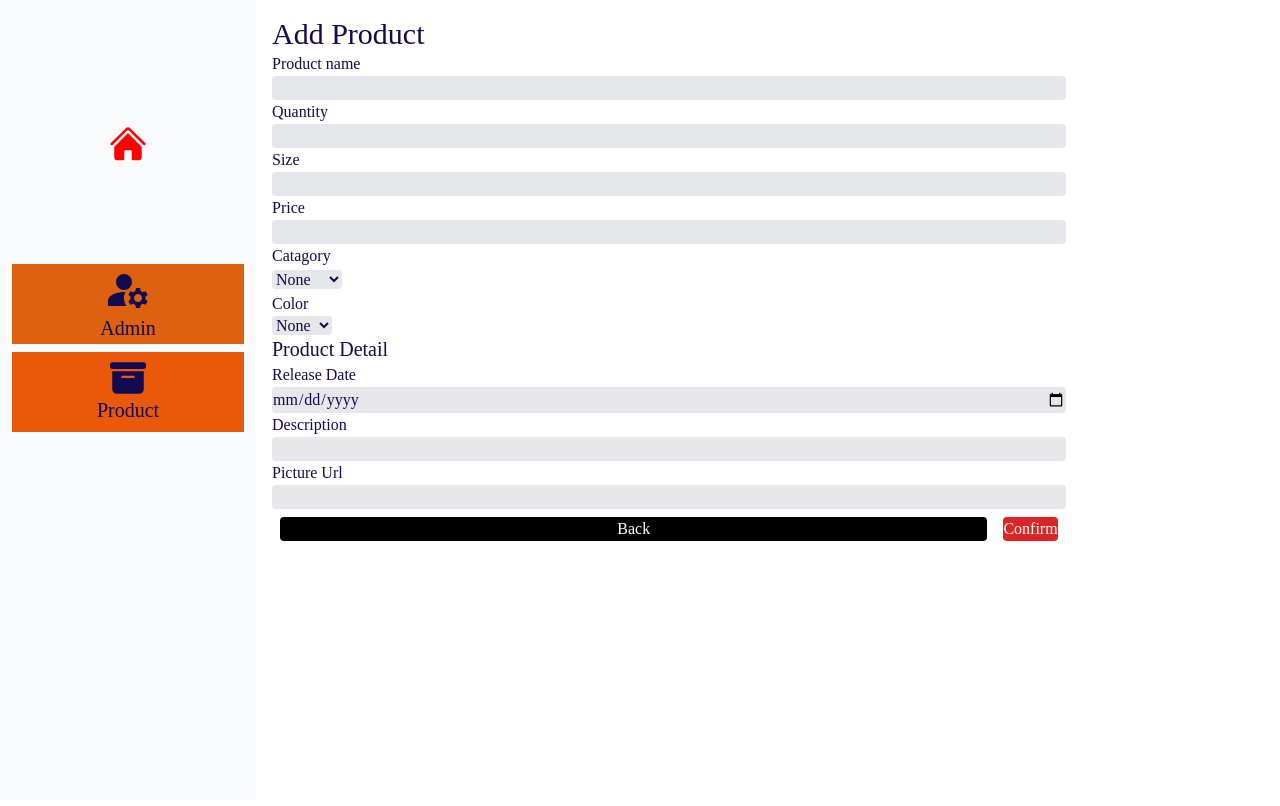
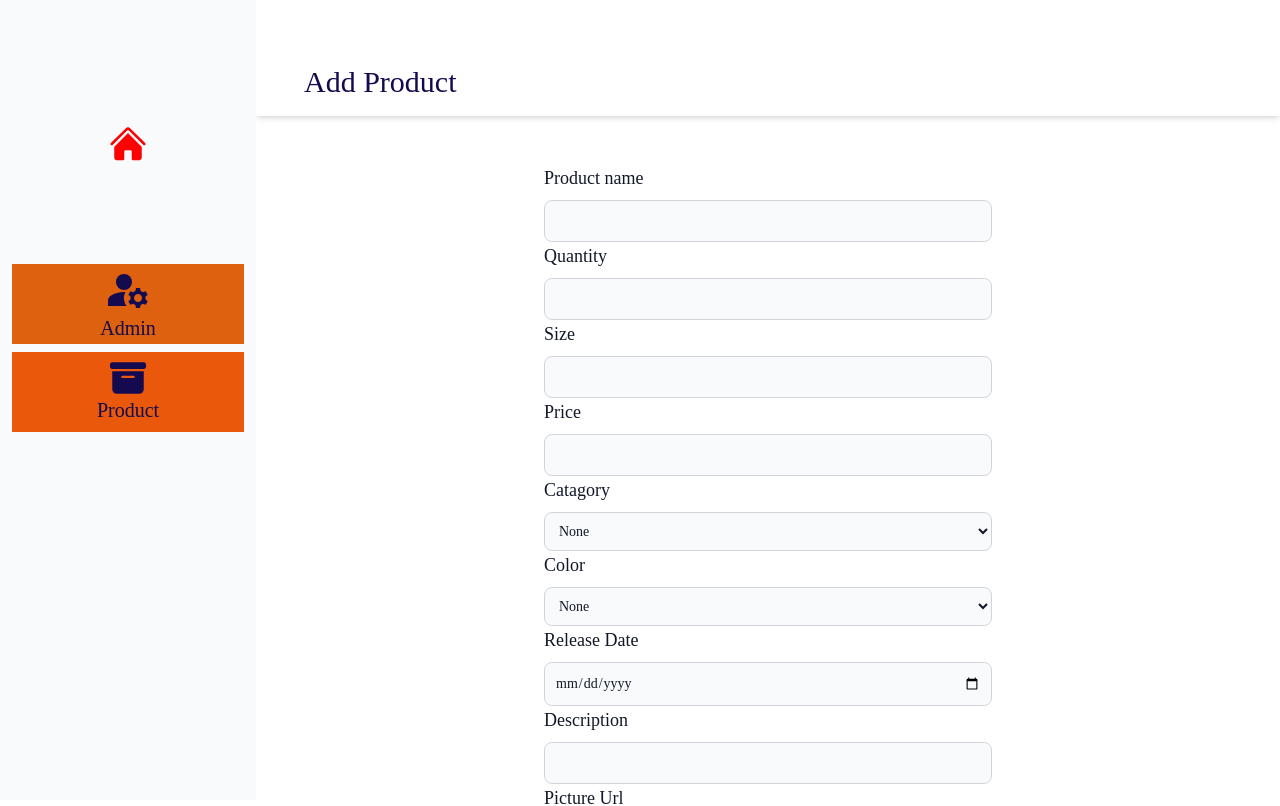
Before and after one commit to popolin47/Webprog_project, a React (Create React App) app in the folder stocky/: page /AddProduct in a window 1280 px wide. Shown: the top 806 px of the page. Built offline with nearby package versions, Linux system fonts and the light colour scheme.

Commit message:
search product 18/04/2024

```diff
--- a/stocky/src/AddProduct.jsx
+++ b/stocky/src/AddProduct.jsx
@@ -17,7 +17,7 @@ const AddProduct = () => {
         pic:'',
         Size: '',
         ReDate:'',
-        Catagory:'',
+        Category:'',
         color:'',
     });
 
@@ -61,30 +61,42 @@ const AddProduct = () => {
 
 
     return(
-        <div class="p-4 sm:ml-64">
         <div>
-                <h1 class='text-3xl'>Add Product</h1>
+            <div className="p-4 sm:ml-64 shadow-md ">
+              <div className="px-8">
+                <h1 class='text-3xl pt-12 '>Add Product</h1>
+              </div>
             </div>
 
-            <div className='infoadd'>
+            <form className='p-72 sm:ml-64 pt-12 items-center' onSubmit={handleSubmit}>
 
-                <p id='ProName'>Product name</p>
-                <input type="text" onChange={handleInsery} name='P_name' class='w-4/5 bg-gray-200 border-none rounded'/>
+                <label id='ProName' className="block mb-2 text-lg font-medium text-gray-900 dark:text-white">Product name</label>
+                <input type="text" onChange={handleInsery} name='P_name' class='bg-gray-50 border border-gray-300 text-gray-900 text-sm rounded-lg
+                  focus:ring-blue-500 focus:border-blue-500 block w-full p-2.5 dark:bg-gray-700 dark:border-gray-600 dark:placeholder-gray-400 dark:text-white
+                  dark:focus:ring-blue-500 dark:focus:border-blue-500' required/>
 
-                <p id='quantity'>Quantity</p>
-                <input type="number" onChange={handleInsery} name='quantity' class='w-4/5 bg-gray-200 border-none rounded'/>
+                <label id='quantity' className="block mb-2 text-lg font-medium text-gray-900 dark:text-white">Quantity</label>
+                <input type="number" onChange={handleInsery} name='quantity' class='bg-gray-50 border border-gray-300 text-gray-900 text-sm rounded-lg
+                  focus:ring-blue-500 focus:border-blue-500 block w-full p-2.5 dark:bg-gray-700 dark:border-gray-600 dark:placeholder-gray-400 dark:text-white
+                  dark:focus:ring-blue-500 dark:focus:border-blue-500' required/>
 
-                <p id='Size'>Size</p>
-                <input type="text" onChange={handleInsery} name='Size' class='w-4/5 bg-gray-200 border-none rounded'/>
+                <label id='Size' className="block mb-2 text-lg font-medium text-gray-900 dark:text-white">Size</label>
+                <input type="text" onChange={handleInsery} name='Size' class='bg-gray-50 border border-gray-300 text-gray-900 text-sm rounded-lg
+                  focus:ring-blue-500 focus:border-blue-500 block w-full p-2.5 dark:bg-gray-700 dark:border-gray-600 dark:placeholder-gray-400 dark:text-white
+                  dark:focus:ring-blue-500 dark:focus:border-blue-500' required/>
 
-                <p id='price'>Price</p>
-                <input type="text" onChange={handleInsery} name='Price' class='w-4/5 bg-gray-200 border-none rounded'/>
+                <label id='price' className="block mb-2 text-lg font-medium text-gray-900 dark:text-white">Price</label>
+                <input type="text" onChange={handleInsery} name='Price' class='bg-gray-50 border border-gray-300 text-gray-900 text-sm rounded-lg
+                  focus:ring-blue-500 focus:border-blue-500 block w-full p-2.5 dark:bg-gray-700 dark:border-gray-600 dark:placeholder-gray-400 dark:text-white
+                  dark:focus:ring-blue-500 dark:focus:border-blue-500' required/>
 
-                <p id='coll'>Catagory</p>
+                <label id='coll' className="block mb-2 text-lg font-medium text-gray-900 dark:text-white">Catagory</label>
                 <select
-                name='Catagory'
+                  name='Category'
                   onChange={handleInsery}
-                class='border-none rounded bg-gray-200'
+                  class='bg-gray-50 border border-gray-300 text-gray-900 text-sm rounded-lg
+                  focus:ring-blue-500 focus:border-blue-500 block w-full p-2.5 dark:bg-gray-700 dark:border-gray-600 dark:placeholder-gray-400 dark:text-white
+                  dark:focus:ring-blue-500 dark:focus:border-blue-500' required
                 >
                     {collection.map((ColOption) => (
                         <option key={ColOption} value={ColOption}>
@@ -93,13 +105,15 @@ const AddProduct = () => {
                     ))}
                 </select>
 
-                <p>Color</p>
-                <label className='flex flex-nowrap gap-0.5'>
+                <label className="block mb-2 text-lg font-medium text-gray-900 dark:text-white">Color</label>
+                <label>
                     <select
                       name="color"
                       value={product.productColor}
                       onChange={handleInsery}
-                        className='border-none rounded bg-gray-200'>
+                      class='bg-gray-50 border border-gray-300 text-gray-900 text-sm rounded-lg
+                      focus:ring-blue-500 focus:border-blue-500 block w-full p-2.5 dark:bg-gray-700 dark:border-gray-600 dark:placeholder-gray-400 dark:text-white
+                      dark:focus:ring-blue-500 dark:focus:border-blue-500' required>
                         {colorOptions.map((color) => (
                             <option key={color} value={color}>
                                 {color}
@@ -108,27 +122,32 @@ const AddProduct = () => {
                     </select>
                 </label>
 
-                <h3 class='text-xl'>Product Detail</h3>
+                <label id='Release Date' className="block mb-2 text-lg font-medium text-gray-900 dark:text-white">Release Date</label>
+                <input type="date" onChange={handleInsery} name='ReDate' class='bg-gray-50 border border-gray-300 text-gray-900 text-sm rounded-lg
+                    focus:ring-blue-500 focus:border-blue-500 block w-full p-2.5 dark:bg-gray-700 dark:border-gray-600 dark:placeholder-gray-400 dark:text-white
+                    dark:focus:ring-blue-500 dark:focus:border-blue-500' required/>
 
-                <p id='Release Date'>Release Date</p>
-                <input type="date" onChange={handleInsery} name='ReDate' class='w-4/5 bg-gray-200 border-none rounded' placeholder="Select date"/>
+                <p id='Des' className="block mb-2 text-lg font-medium text-gray-900 dark:text-white">Description</p>
+                <input type="text" onChange={handleInsery} name='Description' class='bg-gray-50 border border-gray-300 text-gray-900 text-sm rounded-lg
+                    focus:ring-blue-500 focus:border-blue-500 block w-full p-2.5 dark:bg-gray-700 dark:border-gray-600 dark:placeholder-gray-400 dark:text-white
+                    dark:focus:ring-blue-500 dark:focus:border-blue-500' required/>
 
-                <p id='Des'>Description</p>
-                <input type="text" onChange={handleInsery} name='Description' class='w-4/5 bg-gray-200 border-none rounded'/>
+                <p id='PicUrl' className="block mb-2 text-lg font-medium text-gray-900 dark:text-white">Picture Url</p>
+                <input type="number" onChange={handleInsery} name='Pic' class='bg-gray-50 border border-gray-300 text-gray-900 text-sm rounded-lg
+                    focus:ring-blue-500 focus:border-blue-500 block w-full p-2.5 dark:bg-gray-700 dark:border-gray-600 dark:placeholder-gray-400 dark:text-white
+                    dark:focus:ring-blue-500 dark:focus:border-blue-500' required/>
 
-                <p id='PicUrl'>Picture Url</p>
-                <input type="number" onChange={handleInsery} name='Pic' class='w-4/5 bg-gray-200 border-none rounded'/>
+                <button className="bg-slate-950 ml-5 hover:bg-red-700 text-white py-2 px-4 rounded mt-5" onClick={() => history.push('/productmanage')}>
+                  Back
+                </button>
 
-            </div>
-
-            <div className='flex ml-100 w-4/5 justify-end'>
-                <button className='flex-1 m-2 border-none rounded bg-black text-white' onClick={() => history.push('/productmanage')}>Back</button>
-                <form onSubmit={handleSubmit}>
-                    <button type='submit' value="Submit" className='flex-1 m-2 border-none rounded bg-red-600 text-white'>
+                <button type='submit' value="Submit"  className="bg-red-500 hover:bg-red-700 text-white py-2 px-4 rounded mt-5" >
                   Confirm
                 </button>
+
+
+
             </form>
-            </div>
         </div>
     )
 
--- a/stocky/src/Adduser.jsx
+++ b/stocky/src/Adduser.jsx
@@ -52,47 +52,55 @@ const Adduser = () => {
 
   return (
     <div>
-    <div className="p-4 sm:ml-64 shadow-md ">
-
+      <div className="p-4 sm:ml-64 shadow-md ">
         <div className="px-8">
           <h1 className="text-3xl pt-12 ">ADD Admin</h1>
-          </div>
+        </div>
+      </div>
 
-
-    </div>
     <form className="p-72 sm:ml-64 pt-12 items-center" onSubmit={handleSubmit} >
 
         <label for="first_name" className="block mb-2 text-lg font-medium text-gray-900 dark:text-white">First name</label>
       <input type="text" name="firstname" id="first_name" onChange={handleChange} className="bg-gray-50 border border-gray-300 text-gray-900 text-sm rounded-lg
        focus:ring-blue-500 focus:border-blue-500 block w-full p-2.5 dark:bg-gray-700 dark:border-gray-600 dark:placeholder-gray-400 dark:text-white
         dark:focus:ring-blue-500 dark:focus:border-blue-500"  required />
+
         <label for="last_name" className="block mb-2 text-lg font-medium text-gray-900 dark:text-white">Last name</label>
       <input type="text" name="lastname" id="last_name" onChange={handleChange} className="bg-gray-50 border border-gray-300 text-gray-900 text-sm rounded-lg
        focus:ring-blue-500 focus:border-blue-500 block w-full p-2.5 dark:bg-gray-700 dark:border-gray-600 dark:placeholder-gray-400 dark:text-white
         dark:focus:ring-blue-500 dark:focus:border-blue-500"  required />
+
         <label for="phone" className="block mb-2 text-lg font-medium text-gray-900 dark:text-white">Phone number</label>
       <input type="text" name="phone" id="phone" onChange={handleChange}  className="bg-gray-50 border border-gray-300 text-gray-900 text-sm rounded-lg
        focus:ring-blue-500 focus:border-blue-500 block w-full p-2.5 dark:bg-gray-700 dark:border-gray-600 dark:placeholder-gray-400 dark:text-white
         dark:focus:ring-blue-500 dark:focus:border-blue-500"  required />
+
         <label for="mail" className="block mb-2 text-lg font-medium text-gray-900 dark:text-white">Email</label>
       <input type="email" name="email"  id="mail" onChange={handleChange} className="bg-gray-50 border border-gray-300 text-gray-900 text-sm rounded-lg
        focus:ring-blue-500 focus:border-blue-500 block w-full p-2.5 dark:bg-gray-700 dark:border-gray-600 dark:placeholder-gray-400 dark:text-white
         dark:focus:ring-blue-500 dark:focus:border-blue-500"  required />
+
          <label for="username" className="block mb-2 text-lg font-medium text-gray-900 dark:text-white">Username</label>
       <input type="text" name="username" id="username" onChange={handleChange}  className="bg-gray-50 border border-gray-300 text-gray-900 text-sm rounded-lg
        focus:ring-blue-500 focus:border-blue-500 block w-full p-2.5 dark:bg-gray-700 dark:border-gray-600 dark:placeholder-gray-400 dark:text-white
         dark:focus:ring-blue-500 dark:focus:border-blue-500"  required />
+
         <label for="pass" className="block mb-2 text-lg font-medium text-gray-900 dark:text-white">Password</label>
       <input type="password" name="pass" id="pass" onChange={handleChange}  className="bg-gray-50 border border-gray-300 text-gray-900 text-sm rounded-lg
        focus:ring-blue-500 focus:border-blue-500 block w-full p-2.5 dark:bg-gray-700 dark:border-gray-600 dark:placeholder-gray-400 dark:text-white
         dark:focus:ring-blue-500 dark:focus:border-blue-500"  required />
+
+
+        <Link to="/usermanage">
+          <button   value="Submit" className="bg-slate-950 ml-5 hover:bg-red-700 text-white py-2 px-4 rounded mt-5" >
+            back
+          </button>
+        </Link>
+
         <button  type="submit" value="Submit" className="bg-red-500 hover:bg-red-700 text-white py-2 px-4 rounded mt-5" >
           confirm
-          </button>
-          <Link to="/usermanage">
-          <button   value="Submit" className="bg-slate-950 ml-5 hover:bg-red-700 text-white py-2 px-4 rounded mt-5" >
-         back
-          </button></Link>
+        </button>
+
         {/* <div className="flex justify-end mt-4   pb-8">
         <Link to="/usermanage"className="flex justify-end mt-4  pr-4 pb-8">
           <button className="bg-black hover:bg-brown text-white py-2 px-4 rounded">
--- a/stocky/src/Usermanage.jsx
+++ b/stocky/src/Usermanage.jsx
@@ -75,6 +75,7 @@ const Usermanage = () => {
       console.error('Error searching:', error);
     }
   };
+
   const handlemodify  = (userId) =>{
     history.push({pathname:`/Modifyuser/${userId}`,  state: userId});
   };
@@ -88,7 +89,7 @@ const Usermanage = () => {
         <div className="px-8">
           <h1 className="text-lg pb-5">User</h1>
           <div className="flex flex-row ">
-          <input type="text" name="pass" id="pass"value={query} onChange={e => setQuery(e.target.value)}  className="bg-gray-50 border border-gray-300 text-gray-900 text-sm rounded-lg
+          <input type="text" name="pass" id="pass" value={query} onChange={e => setQuery(e.target.value)}  className="bg-gray-50 border border-gray-300 text-gray-900 text-sm rounded-lg
        focus:ring-blue-500 focus:border-blue-500 block w-full p-2.5 dark:bg-gray-700 dark:border-gray-600 dark:placeholder-gray-400 dark:text-white
         dark:focus:ring-blue-500 dark:focus:border-blue-500" placeholder='Username' required />
             <button type="submit" onClick={handleSearchSubmit} className= "mx-4 bg-red-500 hover:bg-red-700 text-white py-2 px-4 rounded">
```
Also changed, not shown: stocky/back.js (+20 -5 lines), stocky/src/productManage.jsx (+18 -2 lines). Lines whose indentation alone changed are shown as unchanged.
